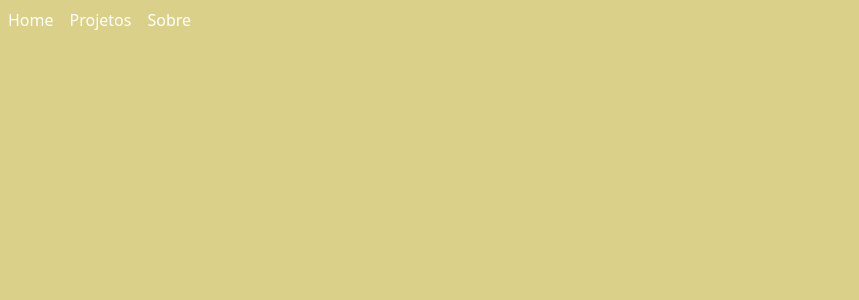
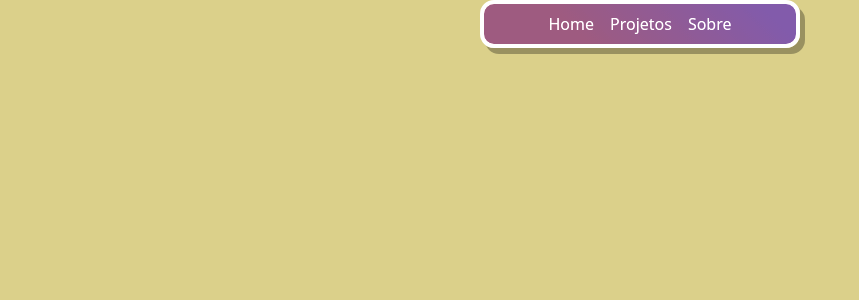
Before and after one commit to matheusmendesds/novoPortfolio, a Next.js app in the folder meu-projeto/: page / in a window 1280 px wide. Shown: the top 300 px of the page, without its empty margins (0-859 px from the left). Built offline with nearby package versions, Linux system fonts and the light colour scheme.

Commit message:
estilos_do_menu

```diff
--- a/meu-projeto/src/app/globals.css
+++ b/meu-projeto/src/app/globals.css
@@ -9,3 +9,20 @@
 html{
   background-color: #dbd08a;
 }
+
+.card4 {
+  @apply
+    overflow-auto
+    h-full
+    items-center
+    justify-center
+    text-center
+    text-[#eee]
+    rounded-[14px]
+    border-[4px]
+    border-[#F1EAEA]
+    shadow-[5px_6px_0px_rgba(0,0,0,0.3)]
+    bg-[linear-gradient(45deg,_#8D5674_30%,_#765698_90%)]
+    brightness-[1.1]
+    contrast-[1.1];
+}
--- a/meu-projeto/src/app/page.js
+++ b/meu-projeto/src/app/page.js
@@ -4,6 +4,7 @@ export default function Home() {
     <div>
       <Menu/>
 
+
     </div>
   );
 }
--- a/meu-projeto/src/components/menu.js
+++ b/meu-projeto/src/components/menu.js
@@ -2,8 +2,8 @@ import Link from "next/link"
 
 export default function Menu() {
   return (
-    <div className="flex flex-row gap-4 text-white p-2">
-      <Link href="/">Home</Link>
+    <div className="card4 flex flex-row m-auto w-80 bg-transparent gap-4 text-white p-2">
+      <Link href="/" className="hover:bg-amber-500">Home</Link>
       <Link href="/projetos">Projetos</Link>
       <Link href="/sobre">Sobre</Link>
     </div>
```
